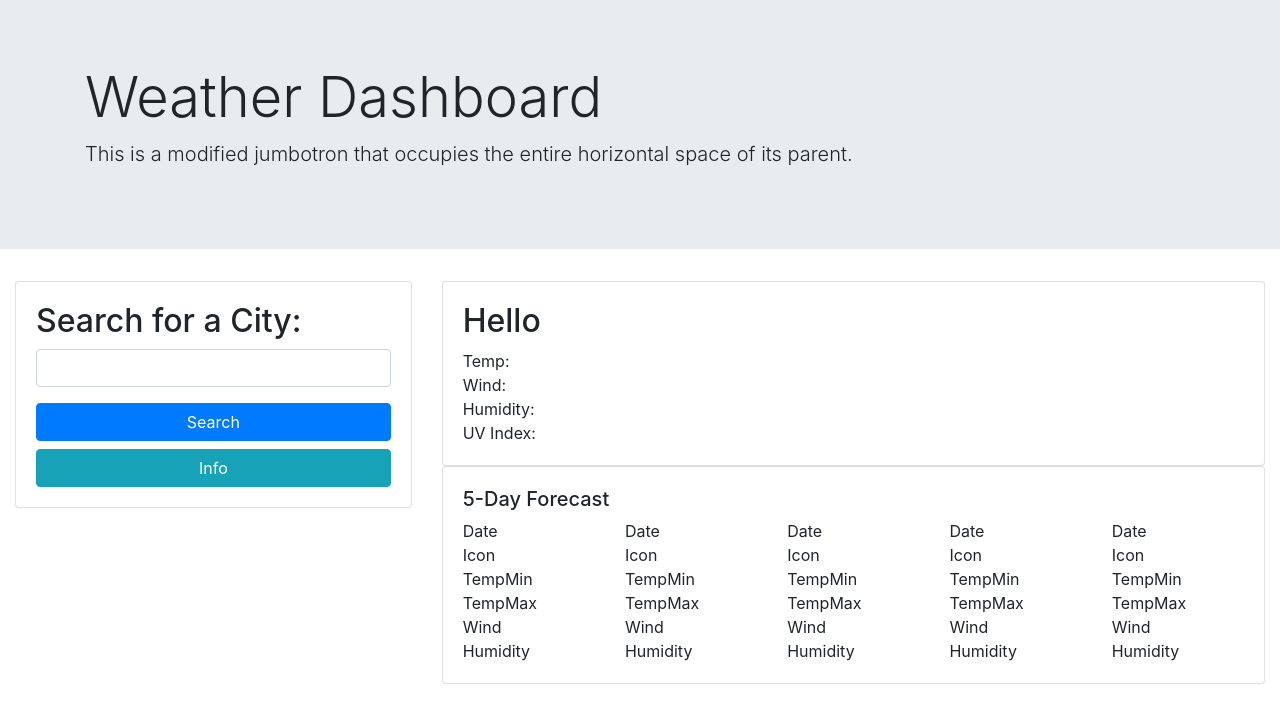
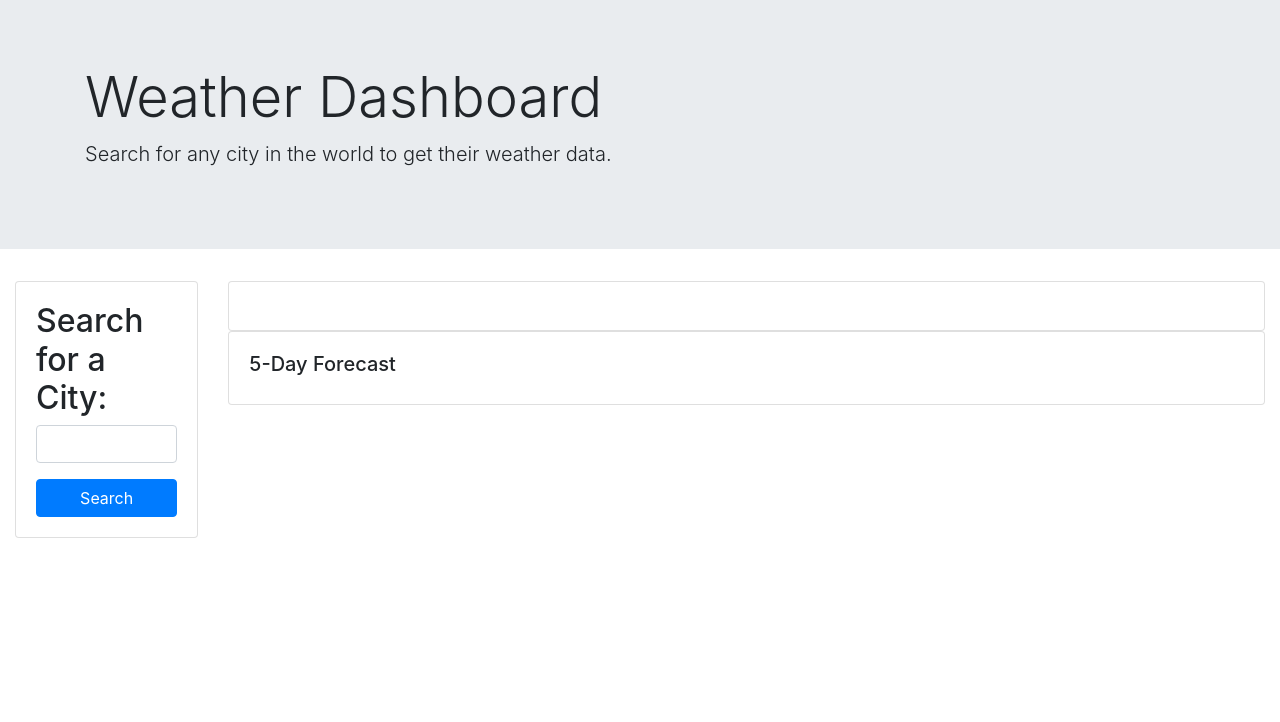
Before and after one commit to WilliamL1998/expert-giggle, a plain HTML site: page index.html in a window 1280 px wide. Drawn offline with nearby package versions, Linux system fonts and the light colour scheme.

Commit message:
Updated script to separate off display functions from fetch function and to have cleaner iterating code. Updated html and script to include search history button

```diff
--- a/assets/js/script.js
+++ b/assets/js/script.js
@@ -3,8 +3,11 @@ $(document).ready(function() {
     var cityLat
     var cityLon
     var weatherURL
+    var cityURL
     var forecastData = []
-    var cityURL
+    var currentData = []
+    var storedForecastData = []
+    var storedCurrentData = []
 
     // Calls openweathermap's geocoding API to get the latitude and longitude of a city and then store them into localStorage
     function getCityName() {
@@ -26,37 +29,73 @@ $(document).ready(function() {
         })
         // Calls openweathermap's One Call API to get all the weather data at the specified latitude and longitude found in localStorage
         .then(function() {
-        // openweathermap's One Call API with the specified city's latitude and longitude
+            // openweathermap's One Call API with the specified city's latitude and longitude
             weatherURL = "https://api.openweathermap.org/data/2.5/onecall?lat=" + cityLat + "&lon=" + cityLon + "&units=metric&appid=fad9ba9090dc8bc0f42ec341c600ef46"
             fetch(weatherURL)
             .then(function(response) {
                 return response.json()
             })
             .then(function(data) {
-               // stores the city's specific current weather data in localStorage
+                // stores the city's specific current weather data in localStorage
                 localStorage.setItem(cityName + "CurrentData", JSON.stringify([{name: cityName, date: data.current.dt, icon: data.current.weather[0].icon, temp: data.current.temp, humidity: data.current.humidity, wind: data.current.wind_speed, uvi: data.current.uvi}]))
+                currentData = [{name: cityName, date: data.current.dt, icon: data.current.weather[0].icon, temp: data.current.temp, humidity: data.current.humidity, wind: data.current.wind_speed, uvi: data.current.uvi}]
                 forecastData = []
                 // for loop that iterates through the next 5 days of forecast data and stores specified datapoint into localStorage
                 for (var i = 0; i < 5; i++) {
                     forecastData.push({date: data.daily[i].dt, icon: data.daily[i].weather[0].icon, tempMax: data.daily[i].temp.max, tempMin: data.daily[i].temp.min, wind: data.daily[i].wind_speed, humidity: data.daily[i].humidity})
                 }
                 localStorage.setItem(cityName + "ForecastData", JSON.stringify(forecastData))
+                displayCurrentData()
+                displayForecastData()
             })
         })
     }
 
-    // combines the three functions above into a single function to be called when the button is clicked
+    // function that displays the current weather data for a specific city retrieved from localStorage
+    function displayCurrentData() {
+        storedCurrentData = JSON.parse(localStorage.getItem(cityName + "CurrentData"))
+        $(".currentNameDateIcon").text(storedCurrentData[0].name + " (" + moment.unix(storedCurrentData[0].date).format("MMM DD, YYYY") + ") ")
+        //
+        //
+        //
+        //
+        // TO DO
+        // $(".currentNameDateIcon").append($("<img src = \"http://openweathermap.org/img/wn/\" + storedCurrentData[0].icon + \"@4x.png\">"))
+        //
+        //
+        //
+        //
+        //
+        $(".currentTemp").text("Temp: " + storedCurrentData[0].temp + "°C")
+        $(".currentWind").text("Wind: " + storedCurrentData[0].wind + " m/s")
+        $(".currentHumidity").text("Humidity: " + storedCurrentData[0].humidity + " %")
+        $(".currentUVI").text("UV Index: " + storedCurrentData[0].uvi)
+    }
+
+    // function that displays the forecast weather data for a specific city retrieved from localStorage
+    function displayForecastData() {
+        storedForecastData = JSON.parse(localStorage.getItem(cityName + "ForecastData"))
+        for (var j = 0; j < 5; j++){
+            $(".forecastDate" + j).text(moment.unix(storedForecastData[j].date).format("MMM DD, YYYY"))
+            $(".forecastTempMin" + j).text("Lowest Temp: " + storedForecastData[j].tempMin + "°C")
+            $(".forecastTempMax" + j).text("Highest Temp: " + storedForecastData[j].tempMax + "°C")
+            $(".forecastWind" + j).text("Wind: " + storedForecastData[j].wind + " m/s")
+            $(".forecastHumidity" + j).text("Humidity: " + storedForecastData[j].humidity + " %")
+        }
+    }
+
+    // combines the functions above into a single function and add a new button named after the searched city
     function search() {
         getCityName()
-        getWeather
+        getWeather()
+        $(".button-group").prepend($("<button type=\"button\" class=\"btn btn-info btn-block mt-2\">" + cityName + "</button>"))
     }
 
-    $(".btn-primary").on("click", search)
-
-    // function that displays the current weather data for a specific city retrieved from localStorage
-    function displayCurrentWeatherData() {
-        $(".currentNameDateIcon").text("Hello")
-    }
-
-    displayCurrentWeatherData()
+    // initializing button and enter key triggers to call forth the search function above
+    $(".btn-primary").click(search)
+    $(".form-control").keypress(function(event) {
+        if (event.key === "Enter"){
+            search()
+        }
+    })
 })
--- a/index.html
+++ b/index.html
@@ -17,12 +17,12 @@
     <div class="jumbotron jumbotron-fluid">
         <div class="container">
           <h1 class="display-4">Weather Dashboard</h1>
-          <p class="lead">This is a modified jumbotron that occupies the entire horizontal space of its parent.</p>
+          <p class="lead">Search for any city in the world to get their weather data.</p>
         </div>
       </div>
     <div class="container-fluid">
         <div class="row">
-            <div class="col-4">
+            <div class="col-2">
                 <div class="card">
                     <div class="card-body">
                         <h2>Search for a City:</h2>
@@ -30,18 +30,18 @@
                             <input type="text" class="form-control" id="cityInput" aria-describedby="cityIput">
                         </div>
                         <button type="button" class="btn btn-primary btn-block">Search</button>
-                        <button type="button" class="btn btn-info btn-block">Info</button>
+                        <div class="button-group"></div>
                     </div>
                   </div>
             </div>
-            <div class="col-8">
+            <div class="col-10">
                 <div class="card">
                     <div class="card-body">
-                        <div><h2 class="currentNameDateIcon">NameDateIcon</h2></div>
-                        <div class="currentTemp">Temp:</div>
-                        <div class="currentWind">Wind:</div>
-                        <div class="currentHumidity">Humidity:</div>
-                        <div class="currentUVI">UV Index:</div>
+                        <div><h2 class="currentNameDateIcon"></h2></div>
+                        <div class="currentTemp"></div>
+                        <div class="currentWind"></div>
+                        <div class="currentHumidity"></div>
+                        <div class="currentUVI"></div>
                     </div>
                 </div>
                 <div class="card">
@@ -49,44 +49,44 @@
                         <h5>5-Day Forecast</h5>
                         <div class="row">
                             <div class="col">
-                                <div class="forecastDate">Date</div>
-                                <div class="forecastIcon">Icon</div>
-                                <div class="forecastTempMin">TempMin</div>
-                                <div class="forecastTempMax">TempMax</div>
-                                <div class="forecastWind">Wind</div>
-                                <div class="forecastHumidity">Humidity</div>
+                                <div class="forecastDate0"></div>
+                                <div class="forecastIcon0"></div>
+                                <div class="forecastTempMin0"></div>
+                                <div class="forecastTempMax0"></div>
+                                <div class="forecastWind0"></div>
+                                <div class="forecastHumidity0"></div>
                             </div>
                             <div class="col">
-                                <div class="forecastDate">Date</div>
-                                <div class="forecastIcon">Icon</div>
-                                <div class="forecastTempMin">TempMin</div>
-                                <div class="forecastTempMax">TempMax</div>
-                                <div class="forecastWind">Wind</div>
-                                <div class="forecastHumidity">Humidity</div>
+                                <div class="forecastDate1"></div>
+                                <div class="forecastIcon1"></div>
+                                <div class="forecastTempMin1"></div>
+                                <div class="forecastTempMax1"></div>
+                                <div class="forecastWind1"></div>
+                                <div class="forecastHumidity1"></div>
                             </div>
                             <div class="col">
-                                <div class="forecastDate">Date</div>
-                                <div class="forecastIcon">Icon</div>
-                                <div class="forecastTempMin">TempMin</div>
-                                <div class="forecastTempMax">TempMax</div>
-                                <div class="forecastWind">Wind</div>
-                                <div class="forecastHumidity">Humidity</div>
+                                <div class="forecastDate2"></div>
+                                <div class="forecastIcon2"></div>
+                                <div class="forecastTempMin2"></div>
+                                <div class="forecastTempMax2"></div>
+                                <div class="forecastWind2"></div>
+                                <div class="forecastHumidity2"></div>
                             </div>
                             <div class="col">
-                                <div class="forecastDate">Date</div>
-                                <div class="forecastIcon">Icon</div>
-                                <div class="forecastTempMin">TempMin</div>
-                                <div class="forecastTempMax">TempMax</div>
-                                <div class="forecastWind">Wind</div>
-                                <div class="forecastHumidity">Humidity</div>
+                                <div class="forecastDate3"></div>
+                                <div class="forecastIcon3"></div>
+                                <div class="forecastTempMin3"></div>
+                                <div class="forecastTempMax3"></div>
+                                <div class="forecastWind3"></div>
+                                <div class="forecastHumidity3"></div>
                             </div>
                             <div class="col">
-                                <div class="forecastDate">Date</div>
-                                <div class="forecastIcon">Icon</div>
-                                <div class="forecastTempMin">TempMin</div>
-                                <div class="forecastTempMax">TempMax</div>
-                                <div class="forecastWind">Wind</div>
-                                <div class="forecastHumidity">Humidity</div>
+                                <div class="forecastDate4"></div>
+                                <div class="forecastIcon4"></div>
+                                <div class="forecastTempMin4"></div>
+                                <div class="forecastTempMax4"></div>
+                                <div class="forecastWind4"></div>
+                                <div class="forecastHumidity4"></div>
                             </div>
                         </div>
                     </div>
@@ -99,6 +99,7 @@
 
 
 
+    <script src="https://cdnjs.cloudflare.com/ajax/libs/moment.js/2.29.0/moment.min.js" integrity="sha512-Izh34nqeeR7/nwthfeE0SI3c8uhFSnqxV0sI9TvTcXiFJkMd6fB644O64BRq2P/LA/+7eRvCw4GmLsXksyTHBg==" crossorigin="anonymous" referrerpolicy="no-referrer"></script>
     <script src="https://cdn.jsdelivr.net/npm/jquery@3.5.1/dist/jquery.slim.min.js" integrity="sha384-DfXdz2htPH0lsSSs5nCTpuj/zy4C+OGpamoFVy38MVBnE+IbbVYUew+OrCXaRkfj" crossorigin="anonymous"></script>
     <script src="https://cdn.jsdelivr.net/npm/bootstrap@4.6.1/dist/js/bootstrap.bundle.min.js" integrity="sha384-fQybjgWLrvvRgtW6bFlB7jaZrFsaBXjsOMm/tB9LTS58ONXgqbR9W8oWht/amnpF" crossorigin="anonymous"></script>
     <script src="./assets/js/script.js"></script>
```
